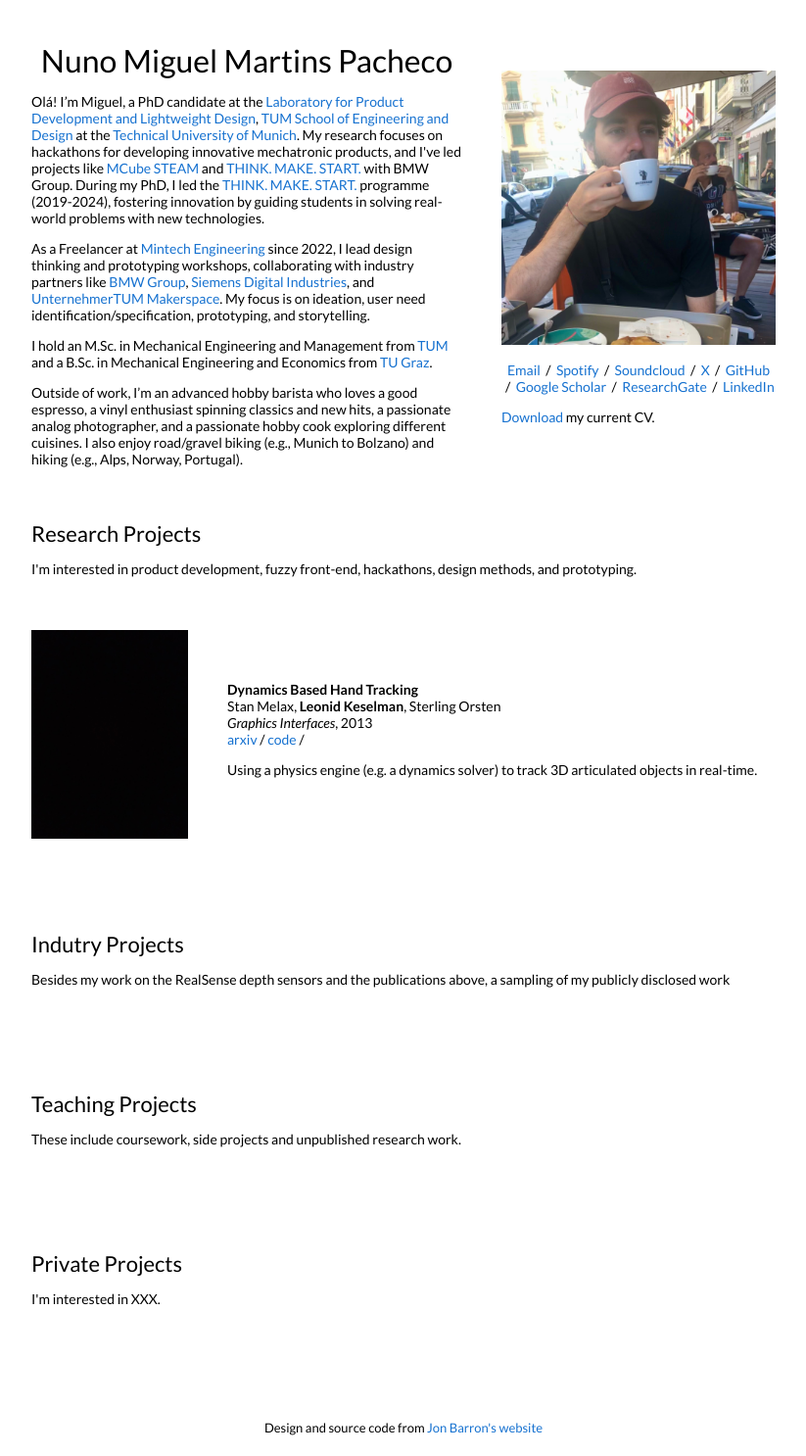
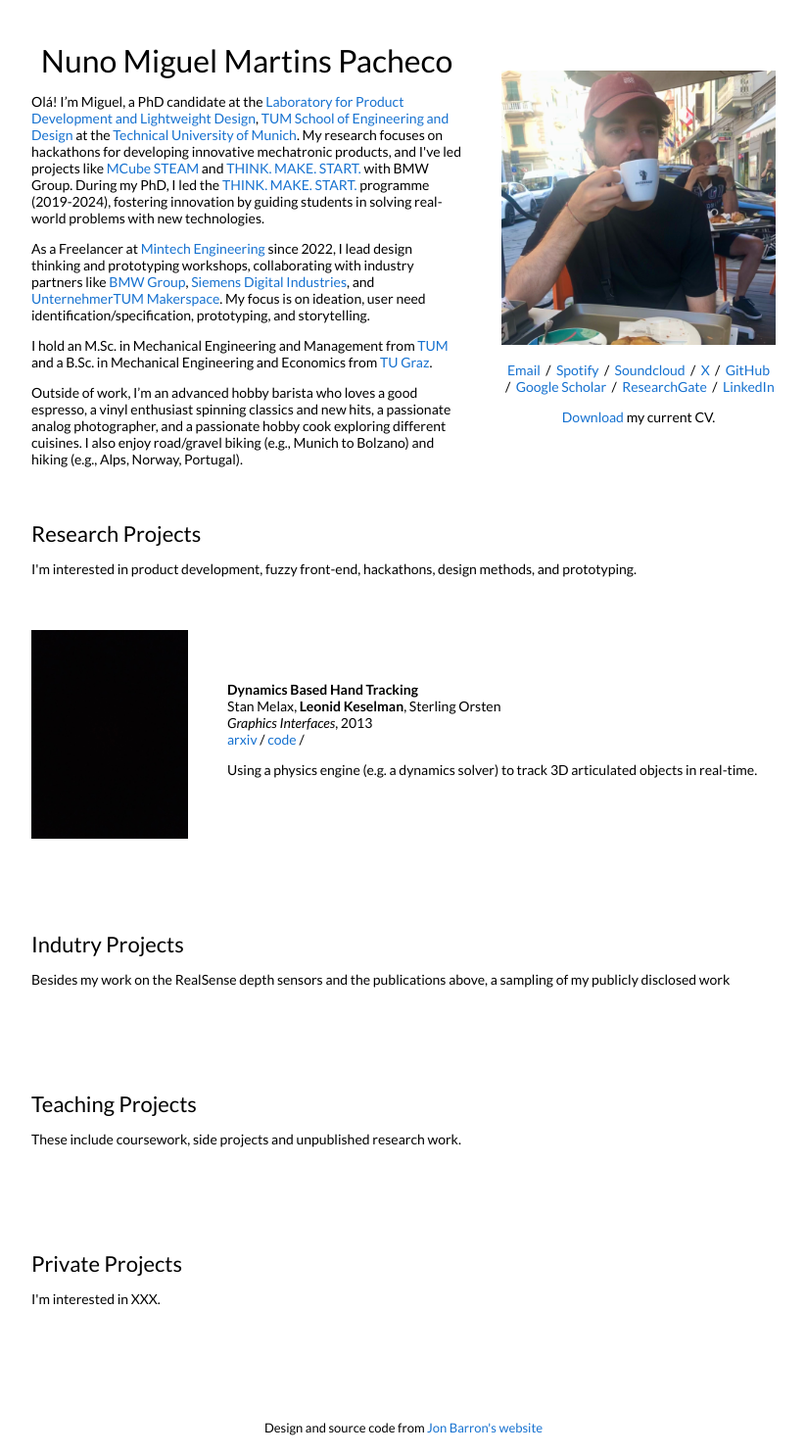
Before and after one commit to martinspacheco/martinspacheco.github.io, a Jekyll site: the page built from _posts/2013-03-01-gi2013.markdown, in a window 1280 px wide. Shown: the whole page at 98% size, without its empty margins (228-1051 px from the left). Built offline with Jekyll 4.4.1, drawn with Linux system fonts in a browser that asks for light colours.

Commit message:
Change of CV Download

```diff
--- a/_layouts/default.html
+++ b/_layouts/default.html
@@ -47,16 +47,16 @@
               <img style="width:100%;max-width:100%" alt="profile photo" src="images/z_me2_24-06-10.jpg">
 
             <p style="text-align:center">
-                <a target="_blank" href="https://mailhide.io/e/BoVMJoDj"> Email</a> &nbsp;/&nbsp;
-                <a target="_blank" href="https://open.spotify.com/user/nuninho911?si=67a31848be9048e2"> Spotify</a> &nbsp;/&nbsp;
-                <a target="_blank" href="https://soundcloud.com/sanmigue1"> Soundcloud</a> &nbsp;/&nbsp;
-                <a target="_blank" href="https://x.com/nm__mp"> X</a> &nbsp;/&nbsp;
+                <a href="https://mailhide.io/e/BoVMJoDj"> Email</a> &nbsp;/&nbsp;
+                <a href="https://open.spotify.com/user/nuninho911?si=67a31848be9048e2"> Spotify</a> &nbsp;/&nbsp;
+                <a href="https://soundcloud.com/sanmigue1"> Soundcloud</a> &nbsp;/&nbsp;
+                <a href="https://x.com/nm__mp"> X</a> &nbsp;/&nbsp;
                 <a href="https://github.com/martinspacheco">GitHub</a> &nbsp;/&nbsp;
                 <a href="https://scholar.google.com/citations?user=oP_1xlQAAAAJ&hl=en">Google Scholar</a> &nbsp;/&nbsp;
                 <a href="https://www.researchgate.net/profile/Nuno_Miguel_Martins_Pacheco">ResearchGate</a> &nbsp;/&nbsp;
                 <a href="https://www.linkedin.com/in/martinspacheco/"> LinkedIn </a></p>
 
-                <p> <a href="{{site.baseurl}}/pdfs/MartinsPacheco_CV_24-06-11.pdf" download>Download</a> my current CV.</p>
+                <p style="text-align:center"> <a href="{{site.baseurl}}/pdfs/MartinsPacheco_CV_24-06-11.pdf" download>Download</a> my current CV.</p>
 
             </td>
           </tr>
```
